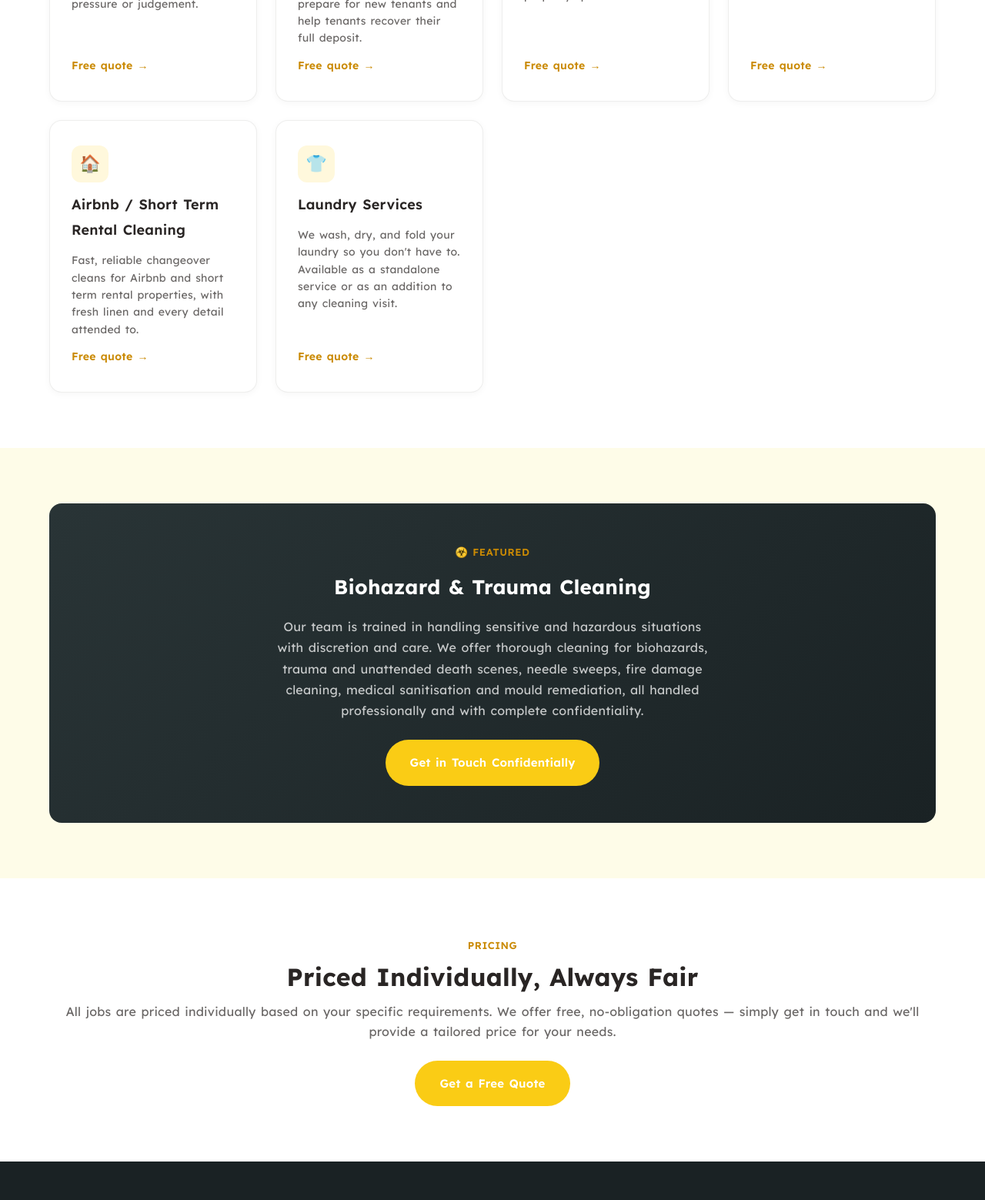
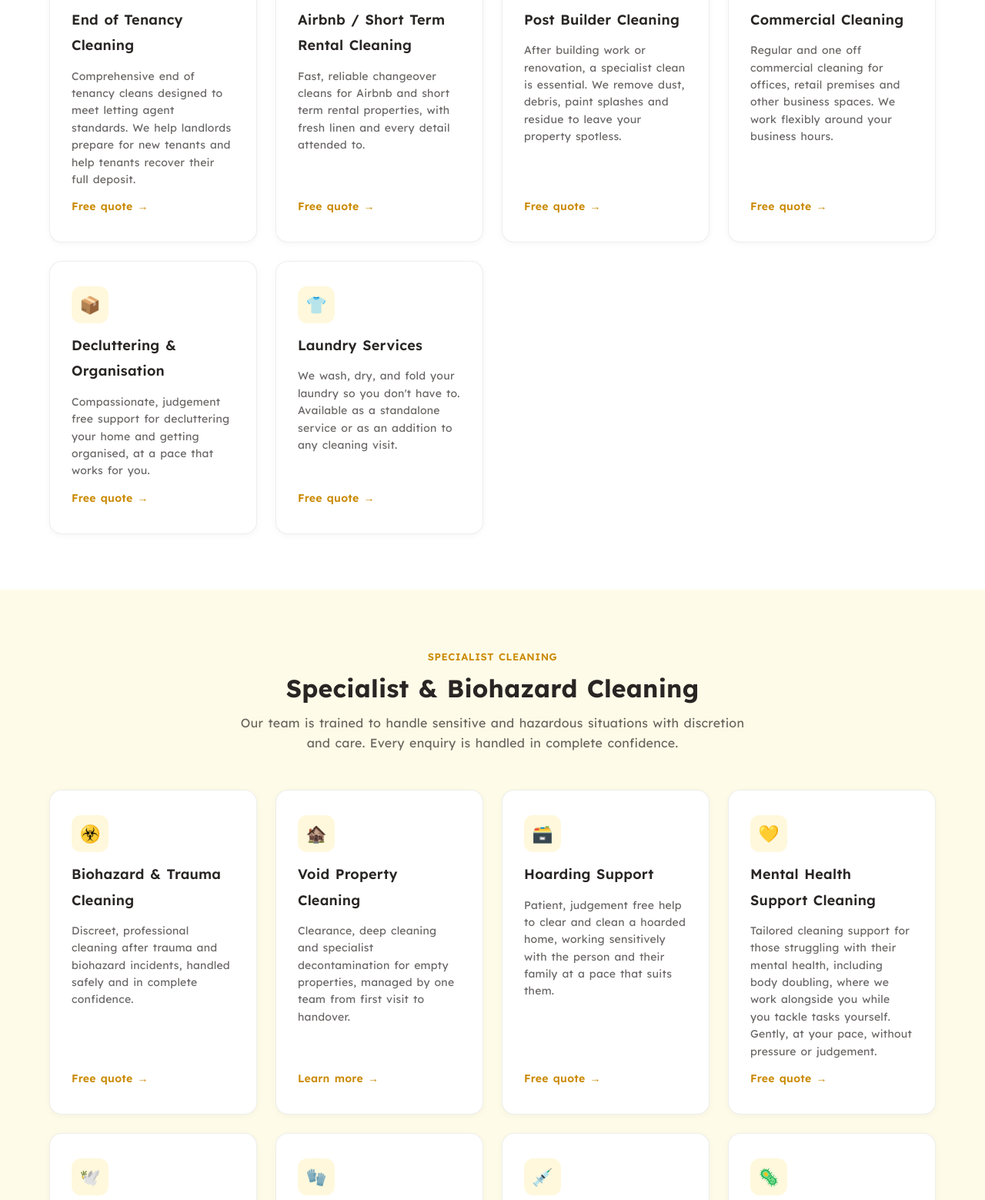
Before and after one commit to Vibecoder123/simply-sorted, a website: page services.html in a window 1280 px wide. Shown: the part 1134-2693 px from the top of the page at 77% size. Drawn offline with Linux system fonts and the light colour scheme.

Commit message:
Regroup Services page into Everyday and Specialist cleaning

```diff
--- a/services.html
+++ b/services.html
@@ -4,7 +4,7 @@
 <meta charset="UTF-8">
 <meta name="viewport" content="width=device-width, initial-scale=1">
 <title>Our Services | Simply Sorted Specialist Cleaning</title>
-<meta name="description" content="Professional cleaning for every situation: domestic, commercial, and specialist. All jobs priced individually. Free quotes available.">
+<meta name="description" content="Everyday and specialist cleaning in Basingstoke: regular, deep, end of tenancy and commercial cleaning, plus biohazard, hoarding, void property and trauma cleaning. Free quotes.">
 <link rel="stylesheet" href="styles.css">
 </head>
 <body>
@@ -44,7 +44,7 @@
 <section class="page-hero">
   <div class="wrap">
     <h1>Our Services</h1>
-    <p>Professional cleaning for every situation: domestic, commercial, and specialist. All jobs priced individually. Free quotes available.</p>
+    <p>Everyday cleaning for homes and businesses, and specialist cleaning for the jobs others avoid. All jobs priced individually. Free quotes available.</p>
   </div>
 </section>
 
@@ -52,37 +52,56 @@
 
 <section>
   <div class="wrap">
+    <div class="section-header">
+      <span class="eyebrow">Everyday Cleaning</span>
+      <h2 class="section-title">Home &amp; Business Cleaning</h2>
+      <p class="section-sub">Regular, one-off and move-out cleans for homes, rentals and workplaces.</p>
+    </div>
     <div class="services-grid">
       <div class="service-card"><div class="service-icon">🧹</div><h3>Regular Cleaning</h3><p>For ongoing upkeep we offer regular domestic cleaning on a weekly or fortnightly schedule. We work around your routine so keeping a clean home never has to feel like a chore.</p><a href="/quote" class="card-link">Free quote →</a></div>
       <div class="service-card"><div class="service-icon">✨</div><h3>Deep Cleaning</h3><p>A thorough top to bottom clean for your home. Includes intensive bathroom and kitchen cleaning, oven and fridge cleans, skirting boards, light switches and more.</p><a href="/quote" class="card-link">Free quote →</a></div>
-      <div class="service-card"><div class="service-icon">📦</div><h3>Decluttering &amp; Organisation</h3><p>Compassionate, judgement free support for decluttering your home and getting organised. We also offer specialist hoarding support, working sensitively with individuals and families.</p><a href="/quote" class="card-link">Free quote →</a></div>
-      <div class="service-card"><div class="service-icon">🧼</div><h3>Carpet Cleaning</h3><p>Professional carpet and upholstery cleaning using the Texatherm hot water extraction system. A deep and effective clean that removes dirt, stains and allergens.</p><a href="/quote" class="card-link">Free quote →</a></div>
-      <div class="service-card"><div class="service-icon">💛</div><h3>Mental Health Support Cleaning</h3><p>Tailored cleaning support for those struggling with their mental health. We work gently, at your pace, without pressure or judgement.</p><a href="/quote" class="card-link">Free quote →</a></div>
+      <div class="service-card"><div class="service-icon">🍳</div><h3>Oven Cleaning</h3><p>A deep clean of your oven inside and out, removing the built-up grease and burnt-on residue that everyday cleaning can't shift.</p><a href="/quote" class="card-link">Free quote →</a></div>
+      <div class="service-card"><div class="service-icon">🧼</div><h3>Carpet Cleaning</h3><p>Professional carpet and upholstery cleaning, using our Texatherm low-moisture system or hot water extraction depending on the carpet and its condition. Removes dirt, stains and allergens.</p><a href="/quote" class="card-link">Free quote →</a></div>
       <div class="service-card"><div class="service-icon">🔑</div><h3>End of Tenancy Cleaning</h3><p>Comprehensive end of tenancy cleans designed to meet letting agent standards. We help landlords prepare for new tenants and help tenants recover their full deposit.</p><a href="/quote" class="card-link">Free quote →</a></div>
+      <div class="service-card"><div class="service-icon">🏠</div><h3>Airbnb / Short Term Rental Cleaning</h3><p>Fast, reliable changeover cleans for Airbnb and short term rental properties, with fresh linen and every detail attended to.</p><a href="/quote" class="card-link">Free quote →</a></div>
       <div class="service-card"><div class="service-icon">🛠️</div><h3>Post Builder Cleaning</h3><p>After building work or renovation, a specialist clean is essential. We remove dust, debris, paint splashes and residue to leave your property spotless.</p><a href="/quote" class="card-link">Free quote →</a></div>
       <div class="service-card"><div class="service-icon">🏢</div><h3>Commercial Cleaning</h3><p>Regular and one off commercial cleaning for offices, retail premises and other business spaces. We work flexibly around your business hours.</p><a href="/quote" class="card-link">Free quote →</a></div>
-      <div class="service-card"><div class="service-icon">🏠</div><h3>Airbnb / Short Term Rental Cleaning</h3><p>Fast, reliable changeover cleans for Airbnb and short term rental properties, with fresh linen and every detail attended to.</p><a href="/quote" class="card-link">Free quote →</a></div>
+      <div class="service-card"><div class="service-icon">📦</div><h3>Decluttering &amp; Organisation</h3><p>Compassionate, judgement free support for decluttering your home and getting organised, at a pace that works for you.</p><a href="/quote" class="card-link">Free quote →</a></div>
       <div class="service-card"><div class="service-icon">👕</div><h3>Laundry Services</h3><p>We wash, dry, and fold your laundry so you don't have to. Available as a standalone service or as an addition to any cleaning visit.</p><a href="/quote" class="card-link">Free quote →</a></div>
     </div>
   </div>
 </section>
 
-<section class="section-alt">
+<section class="section-alt" id="specialist">
   <div class="wrap">
-    <div class="specialist-banner" style="background:linear-gradient(135deg, var(--brand-dark) 0%, #1a2224 100%);">
-      <span class="eyebrow">☣️ Featured</span>
-      <h2>Biohazard &amp; Trauma Cleaning</h2>
-      <p>Our team is trained in handling sensitive and hazardous situations with discretion and care. We offer thorough cleaning for biohazards, trauma and unattended death scenes, needle sweeps, fire damage cleaning, medical sanitisation and mould remediation, all handled professionally and with complete confidentiality.</p>
-      <a href="/contact" class="btn btn-primary" style="background-color:rgb(250,204,21);color:#fff;">Get in Touch Confidentially</a>
+    <div class="section-header">
+      <span class="eyebrow">Specialist Cleaning</span>
+      <h2 class="section-title">Specialist &amp; Biohazard Cleaning</h2>
+      <p class="section-sub">Our team is trained to handle sensitive and hazardous situations with discretion and care. Every enquiry is handled in complete confidence.</p>
     </div>
+    <!-- Card links: switch "Free quote" to "Learn more" with the page address as each service page goes live. -->
+    <div class="services-grid">
+      <div class="service-card"><div class="service-icon">☣️</div><h3>Biohazard &amp; Trauma Cleaning</h3><p>Discreet, professional cleaning after trauma and biohazard incidents, handled safely and in complete confidence.</p><a href="/quote" class="card-link">Free quote →</a></div>
+      <div class="service-card"><div class="service-icon">🏚️</div><h3>Void Property Cleaning</h3><p>Clearance, deep cleaning and specialist decontamination for empty properties, managed by one team from first visit to handover.</p><a href="/services/void-property-cleaning" class="card-link">Learn more →</a></div>
+      <div class="service-card"><div class="service-icon">🗃️</div><h3>Hoarding Support</h3><p>Patient, judgement free help to clear and clean a hoarded home, working sensitively with the person and their family at a pace that suits them.</p><a href="/quote" class="card-link">Free quote →</a></div>
+      <div class="service-card"><div class="service-icon">💛</div><h3>Mental Health Support Cleaning</h3><p>Tailored cleaning support for those struggling with their mental health, including body doubling, where we work alongside you while you tackle tasks yourself. Gently, at your pace, without pressure or judgement.</p><a href="/quote" class="card-link">Free quote →</a></div>
+      <div class="service-card"><div class="service-icon">🕊️</div><h3>Post-Death &amp; Decomposition Cleaning</h3><p>Discreet cleaning and decontamination after an unattended death, carried out with care for the family and respect for the property.</p><a href="/quote" class="card-link">Free quote →</a></div>
+      <div class="service-card"><div class="service-icon">🧤</div><h3>Bodily Fluid Cleaning</h3><p>Safe cleaning and disinfection after blood, vomit, urine, faeces and other bodily fluids, carried out in full protective equipment.</p><a href="/quote" class="card-link">Free quote →</a></div>
+      <div class="service-card"><div class="service-icon">💉</div><h3>Sharps Removal &amp; Needle Sweeps</h3><p>Careful searches for needles and sharps, with safe removal, so a property is safe before anyone else goes in.</p><a href="/quote" class="card-link">Free quote →</a></div>
+      <div class="service-card"><div class="service-icon">🦠</div><h3>Mould Remediation</h3><p>Treatment and cleaning of mould growth on walls, ceilings and other surfaces.</p><a href="/quote" class="card-link">Free quote →</a></div>
+    </div>
+    <!-- Pigeon Guano Removal joins this grid once Kirsty's training is complete. -->
+    <div class="center-cta"><a href="/contact" class="btn btn-primary" style="background-color:rgb(250,204,21);color:#fff;">Get in Touch Confidentially</a></div>
   </div>
 </section>
+
+<!-- Pest Control gets its own section here once Kirsty's training is complete. -->
 
 <section class="closing-cta">
   <div class="wrap">
     <span class="eyebrow">Pricing</span>
     <h2 class="section-title">Priced Individually, Always Fair</h2>
-    <p class="section-sub" style="margin:0 auto;">All jobs are priced individually based on your specific requirements. We offer free, no-obligation quotes — simply get in touch and we'll provide a tailored price for your needs.</p>
+    <p class="section-sub" style="margin:0 auto;">All jobs are priced individually based on your specific requirements. We offer free, no-obligation quotes. Get in touch and we'll provide a tailored price for your needs.</p>
     <div class="btn-row">
       <a href="/quote" class="btn btn-primary">Get a Free Quote</a>
     </div>
```
